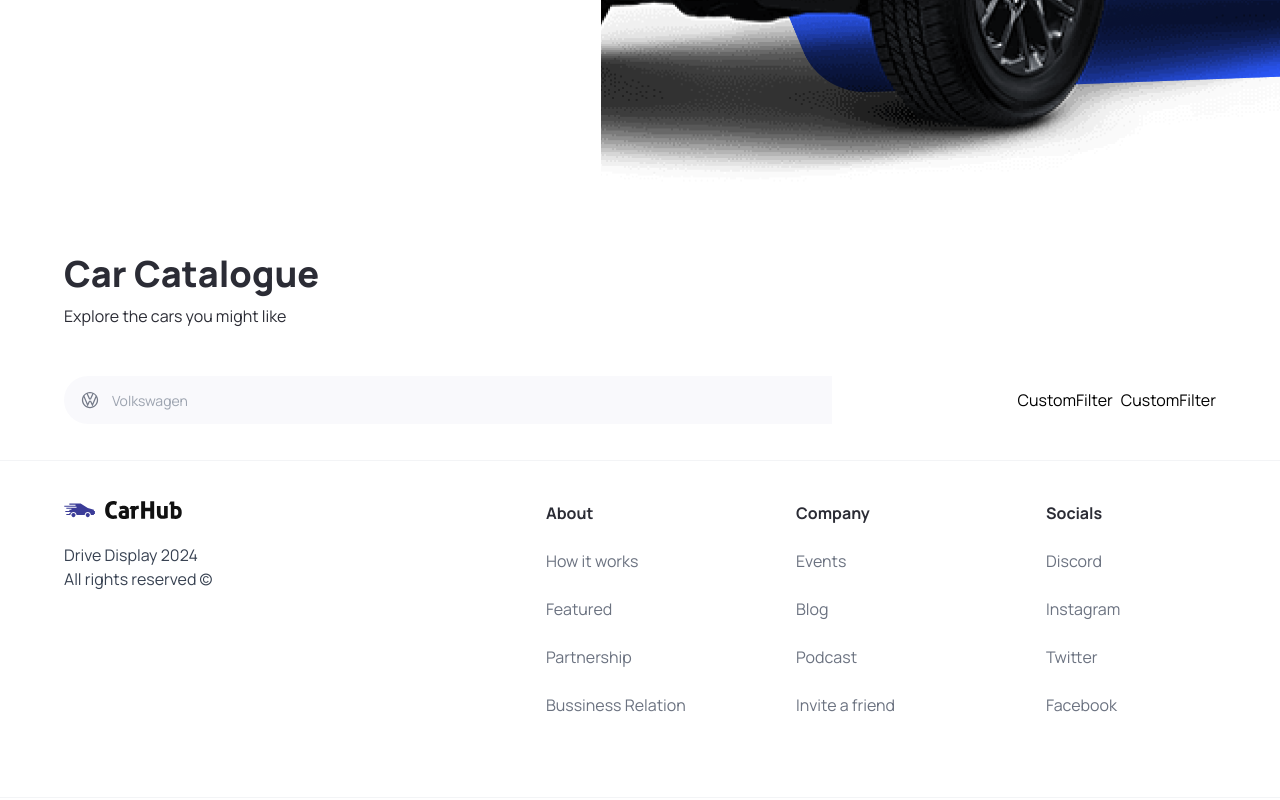
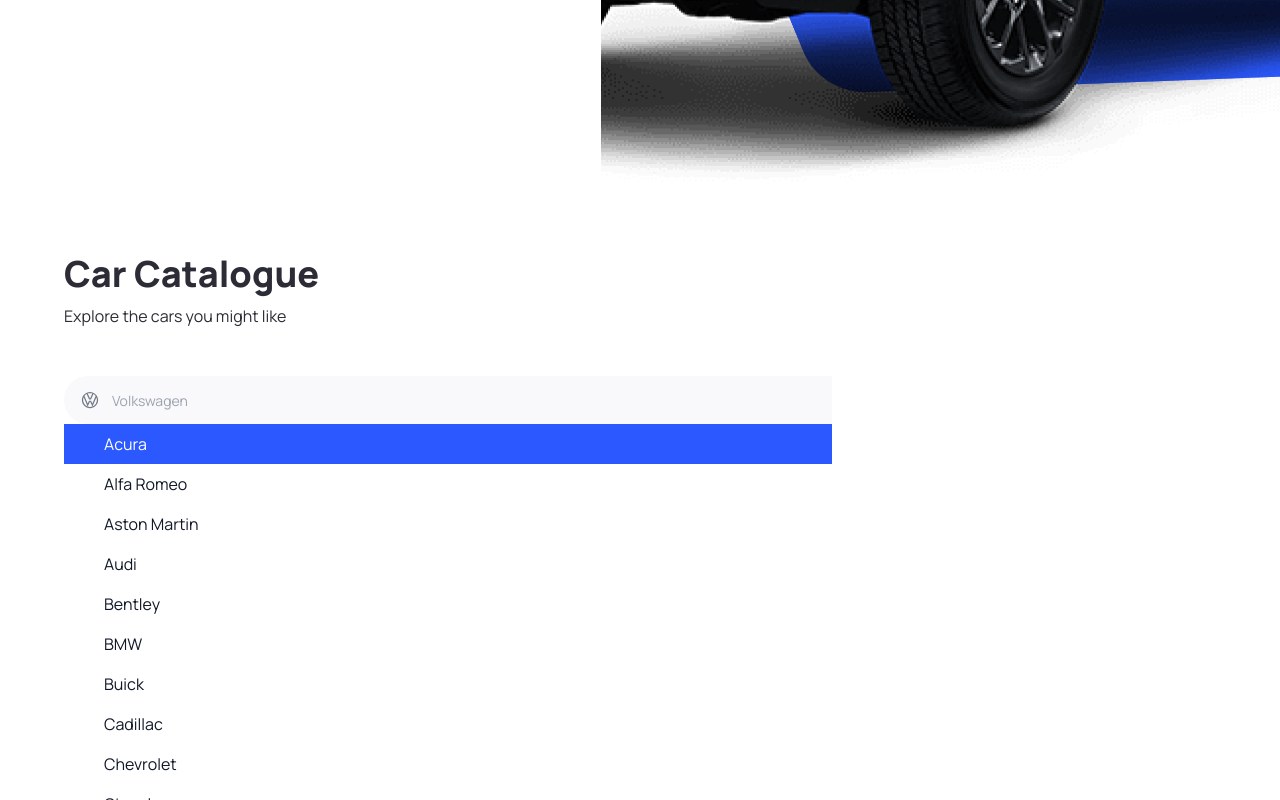
Before and after one commit to charlestanev/drive-display, a Next.js app: page / in a window 1280 px wide. Both pictures are taken after a click on the button 82 px from the left and 1010 px from the top of the page. Shown: the part 610-1410 px from the top of the page. Built offline with nearby package versions, Linux system fonts and the light colour scheme.

Commit message:
feat: Update SearchManufacturer component with filtered manufacturer options

```diff
--- a/components/SearchManufacturer.tsx
+++ b/components/SearchManufacturer.tsx
@@ -1,16 +1,28 @@
 'use client';
 
-import { Combobox, ComboboxButton, ComboboxInput, ComboboxOptions, Transition } from '@headlessui/react'
+import { Combobox, ComboboxButton, ComboboxInput, ComboboxOption, ComboboxOptions, Transition } from '@headlessui/react'
 import { SearchManufacturerProps } from '@/types'
 import React, { Fragment } from 'react'
 import Image from 'next/image';
 import { useState } from 'react';
+import { manufacturers } from '@/constants'
 
 const SearchManufacturer = ({
     manufacturer,
     setManufacturer
 }: SearchManufacturerProps) => {
     const [query, setQuery] = useState('')
+
+    const filteredManufacturers =
+        query === ""
+            ? manufacturers
+            : manufacturers.filter((item) => (
+                item.toLowerCase()
+                    .replace(/\s+/g, "")
+                    .includes(query.toLowerCase()
+                        .replace(/\s+/g, "")
+                    )
+            ));
 
     return (
         <div className='search-manufacturer'>
@@ -28,7 +40,7 @@
                     <ComboboxInput
                         className="search-manufacturer__input"
                         placeholder='Volkswagen'
-                        displayValue={(manufacturer:string) => manufacturer}
+                        displayValue={(manufacturer: string) => manufacturer}
                         onChange={(event) => setQuery(event.currentTarget.value)}
                     />
                     <Transition
@@ -39,7 +51,23 @@
                         afterLeave={() => setQuery('')}
                     >
                         <ComboboxOptions>
-
+                            {
+                                filteredManufacturers.map((item) => (
+                                    <ComboboxOption
+                                        key={item}
+                                        className={({ active }) => `
+                                        relative search-manufacturer__option
+                                            ${active
+                                                ? 'bg-primary-blue text-white'
+                                                : 'text-gray-900'
+                                            }`
+                                        }
+                                        value={item}
+                                    >
+                                        {item}
+                                    </ComboboxOption>
+                                )
+                                )}
                         </ComboboxOptions>
                     </Transition>
                 </div>
--- a/constants/index.ts
+++ b/constants/index.ts
@@ -1,3 +1,5 @@
+// Asked ChatGpt for a list with all car manufacturers and years of production.
+
 export const manufacturers = [
     "Acura",
     "Alfa Romeo",
```
